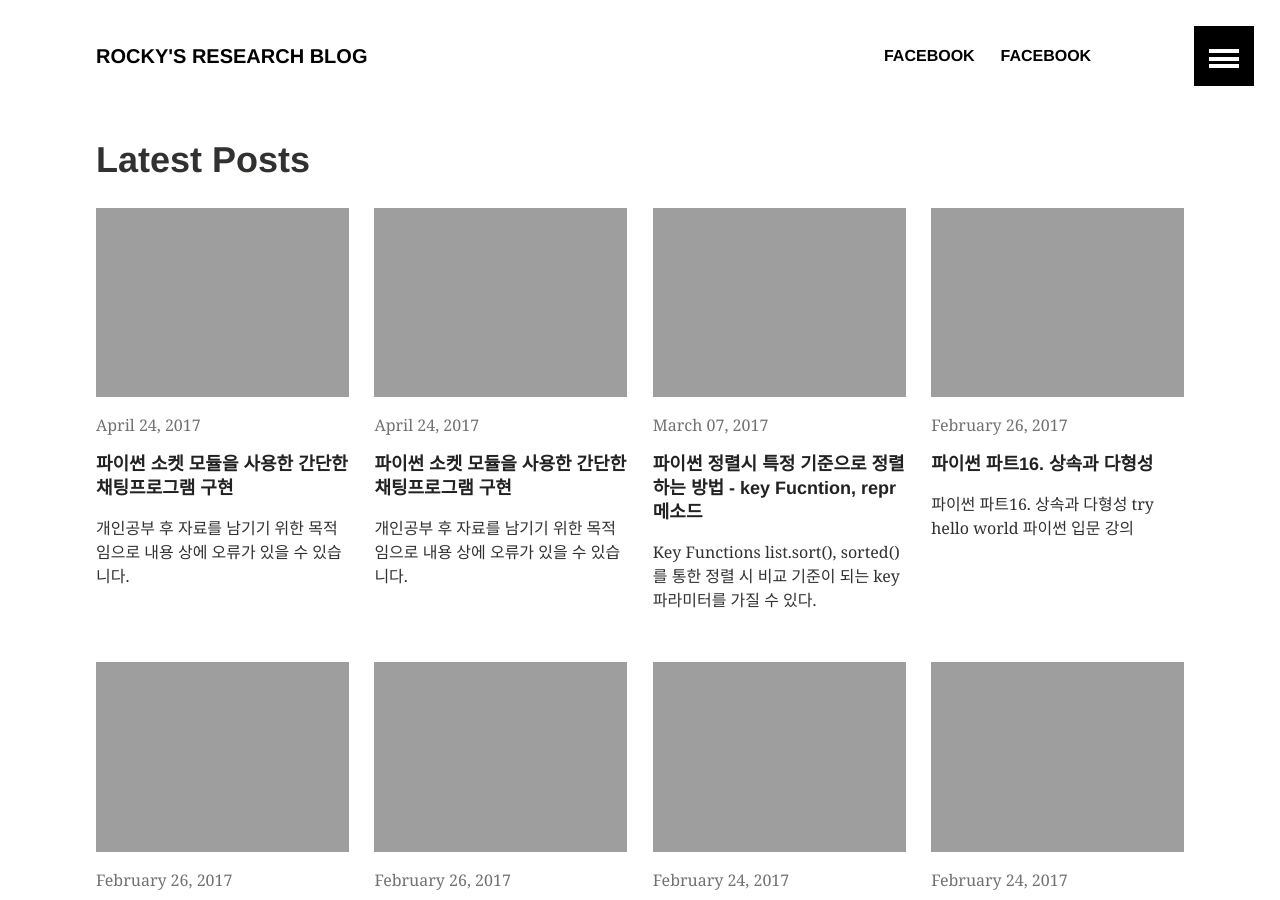
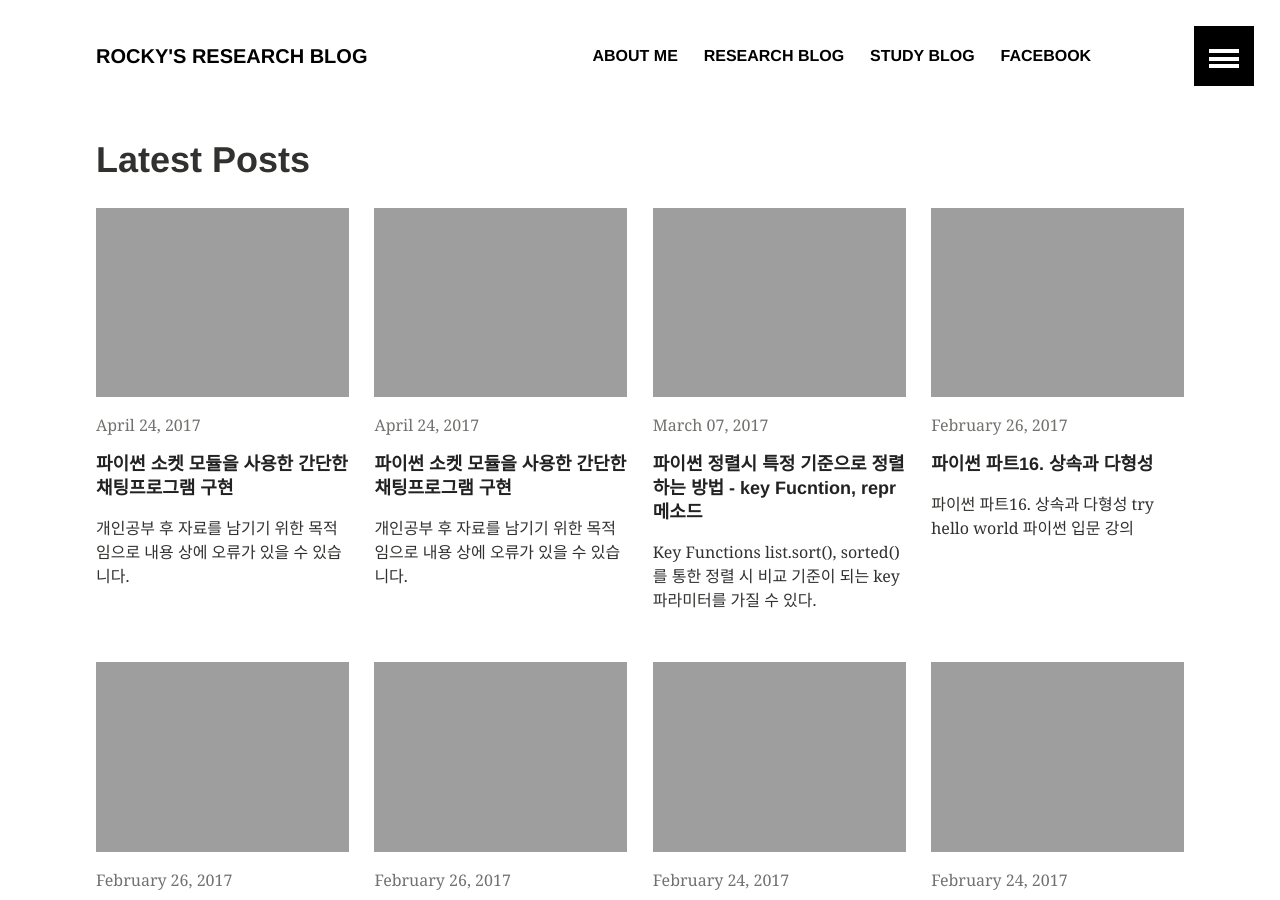
Before and after one commit to generousRocky/generousRocky.github.io, a Jekyll site: the page built from index.md, in a window 1280 px wide and 900 px high. Built offline with Jekyll 4.4.1, drawn with Linux system fonts in a browser that asks for light colours.

Commit message:
add title contents

```diff
--- a/_data/navigation.yml
+++ b/_data/navigation.yml
@@ -1,11 +1,21 @@
 # Site navigation links
+
+- title: About Me
+  url:
+  excerpt:
+  image:
+
+- title: Research Blog
+  url:
+  excerpt:
+  image:
+
+- title: Study Blog
+  url:
+  excerpt:
+  image:
 
 - title: facebook
   url: https://www.facebook.com/heerak.lim
   excerpt:
   image: facebook.jpeg
-
-- title: facebook
-  url:
-  excerpt:
-  image:
```
